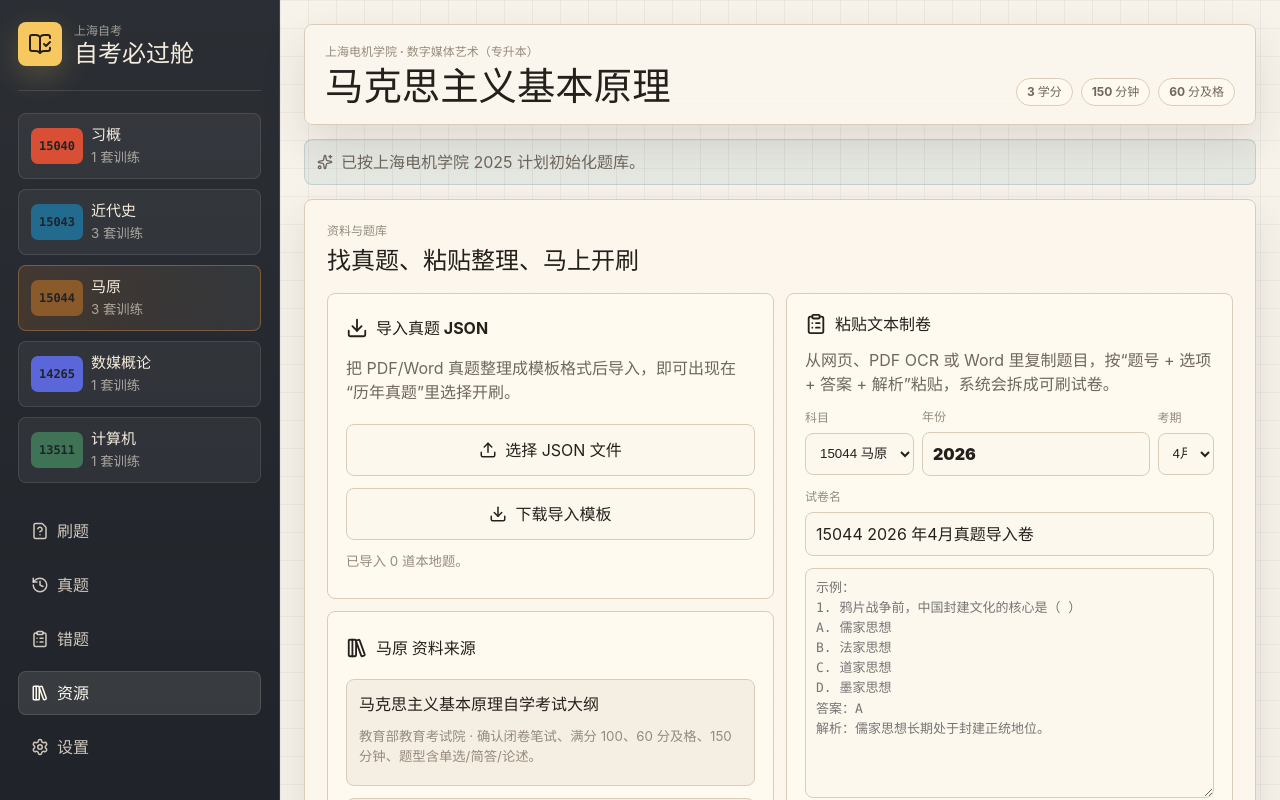
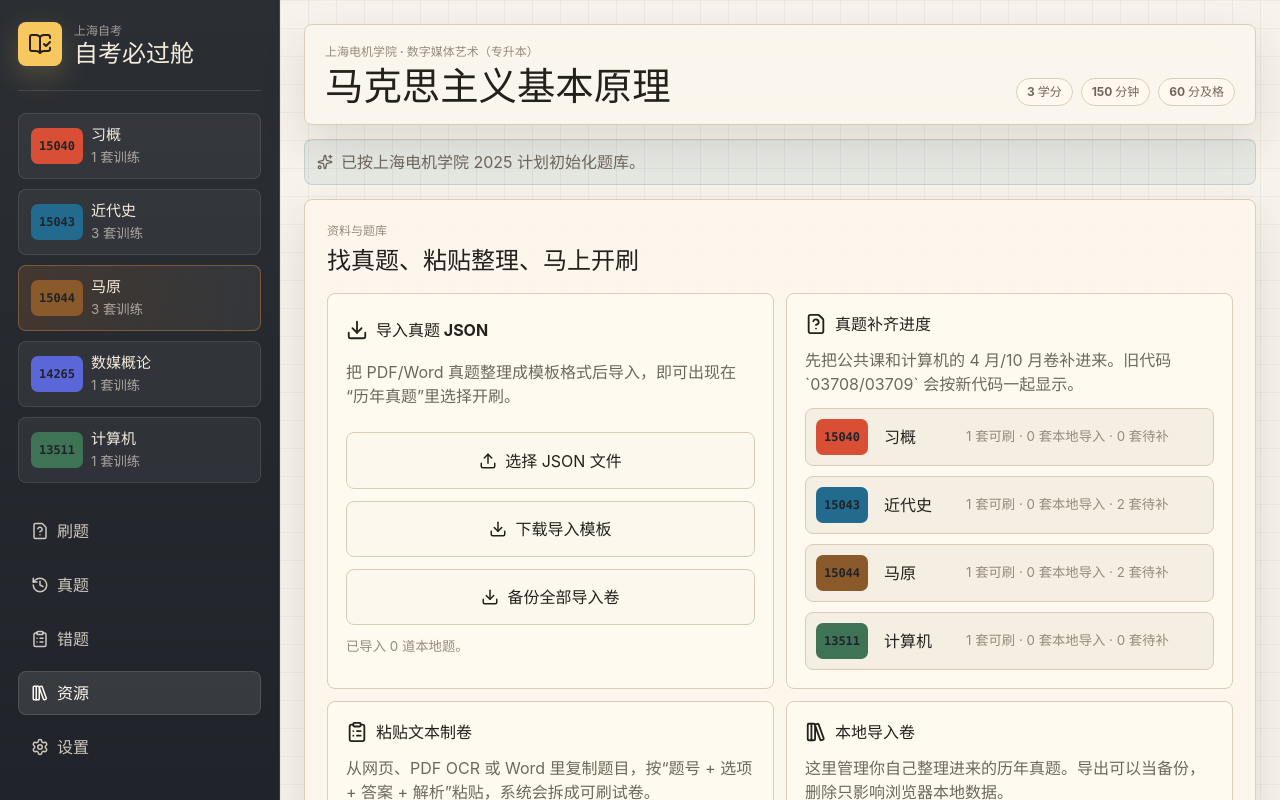
Before and after one commit to heweitianqing/zikao-biguo, a React (Vite) app: page / in a window 1280 px wide. Both pictures are taken after a click on the button "资源". Shown: the top 800 px of the page. Built offline with nearby package versions, Linux system fonts and the light colour scheme.

Commit message:
Add imported paper management

```diff
--- a/src/App.css
+++ b/src/App.css
@@ -527,6 +527,7 @@
 .library-view,
 .resources-view,
 .settings-view {
+  min-width: 0;
   padding: 22px;
 }
 
@@ -537,6 +538,7 @@
   display: grid;
   gap: 12px;
   margin-top: 18px;
+  min-width: 0;
 }
 
 .paper-item,
@@ -612,13 +614,14 @@
 .setting-card {
   display: grid;
   gap: 12px;
+  min-width: 0;
   padding: 18px;
   background: var(--paper-strong);
   border: 1px solid var(--line);
   border-radius: var(--radius);
 }
 
-.resource-box > div,
+.resource-box > div:first-child,
 .setting-card > span {
   display: flex;
   align-items: center;
@@ -652,6 +655,98 @@
   grid-row: span 2;
 }
 
+.coverage-box,
+.imported-manager {
+  align-content: start;
+}
+
+.coverage-list,
+.imported-paper-list {
+  display: grid;
+  gap: 10px;
+}
+
+.coverage-list > div {
+  display: grid;
+  grid-template-columns: 58px minmax(0, 72px) minmax(0, 1fr);
+  gap: 10px;
+  align-items: center;
+  min-width: 0;
+  width: 100%;
+  padding: 10px;
+  background: rgba(236, 228, 214, 0.5);
+  border: 1px solid var(--line);
+  border-radius: var(--radius);
+}
+
+.coverage-list strong,
+.coverage-list small {
+  min-width: 0;
+  overflow-wrap: anywhere;
+}
+
+.coverage-list small {
+  color: var(--ink-muted);
+}
+
+.imported-paper-item {
+  display: grid;
+  grid-template-columns: minmax(0, 1fr) auto;
+  gap: 12px;
+  align-items: center;
+  padding: 12px;
+  background: rgba(236, 228, 214, 0.5);
+  border: 1px solid var(--line);
+  border-radius: var(--radius);
+}
+
+.imported-paper-item > div:first-child {
+  min-width: 0;
+}
+
+.imported-paper-item span {
+  display: inline-flex;
+  min-height: 24px;
+  align-items: center;
+  padding: 3px 8px;
+  color: #fffaf0;
+  background: var(--night-2);
+  border-radius: 999px;
+  font-size: 12px;
+  font-weight: 800;
+}
+
+.imported-paper-item strong,
+.imported-paper-item small {
+  display: block;
+  margin-top: 4px;
+}
+
+.imported-paper-item small,
+.compact-empty {
+  color: var(--ink-muted);
+}
+
+.imported-paper-item > div:last-child {
+  display: flex;
+  flex-wrap: wrap;
+  justify-content: flex-end;
+  gap: 6px;
+}
+
+.imported-paper-item button {
+  min-height: 34px;
+  padding: 6px 9px;
+  font-size: 13px;
+}
+
+.compact-empty {
+  padding: 14px;
+  background: rgba(236, 228, 214, 0.5);
+  border: 1px dashed var(--line-strong);
+  border-radius: var(--radius);
+}
+
 .builder-fields {
   display: grid;
   grid-template-columns: minmax(0, 1.4fr) minmax(92px, 0.7fr) minmax(92px, 0.7fr);
@@ -662,6 +757,7 @@
 .wide-field {
   display: grid;
   gap: 6px;
+  min-width: 0;
 }
 
 .builder-fields span,
@@ -676,6 +772,7 @@
 .wide-field input,
 .paste-builder textarea {
   width: 100%;
+  min-width: 0;
   min-height: 42px;
   padding: 9px 10px;
   color: var(--ink);
@@ -812,6 +909,14 @@
     grid-row: auto;
   }
 
+  .imported-paper-item {
+    grid-template-columns: 1fr;
+  }
+
+  .imported-paper-item > div:last-child {
+    justify-content: flex-start;
+  }
+
   .mobile-nav {
     position: fixed;
     z-index: 10;
@@ -876,6 +981,14 @@
     grid-template-columns: 1fr;
   }
 
+  .coverage-list > div {
+    grid-template-columns: 58px minmax(0, 1fr);
+  }
+
+  .coverage-list small {
+    grid-column: 2;
+  }
+
   .option-list button {
     grid-template-columns: 32px minmax(0, 1fr);
   }
--- a/src/App.tsx
+++ b/src/App.tsx
@@ -60,6 +60,16 @@ function createAttempt(paper: Paper) {
 
 function getOptionLetter(index: number) {
   return String.fromCharCode(65 + index)
+}
+
+function downloadJson(filename: string, data: unknown) {
+  const blob = new Blob([JSON.stringify(data, null, 2)], { type: 'application/json' })
+  const url = URL.createObjectURL(blob)
+  const link = document.createElement('a')
+  link.href = url
+  link.download = filename
+  link.click()
+  URL.revokeObjectURL(url)
 }
 
 function App() {
@@ -354,6 +364,59 @@ function App() {
     setNotice(`${messagePrefix} ${bank.papers.length} 套试卷、${bank.questions.length} 道题，已切到新试卷。`)
   }
 
+  function deleteImportedPaper(paperId: string) {
+    const paper = imports.papers.find((item) => item.id === paperId)
+    if (!paper) {
+      setNotice('没有找到这套导入卷。')
+      return
+    }
+
+    const nextPapers = imports.papers.filter((item) => item.id !== paperId)
+    const nextQuestions = imports.questions.filter((question) => question.paperId !== paperId)
+    setImports({ papers: nextPapers, questions: nextQuestions })
+    saveImports(nextPapers, nextQuestions)
+    setState((current) => {
+      const nextAttempts = { ...current.attempts }
+      delete nextAttempts[paperId]
+      if (current.selectedPaperId !== paperId) {
+        return { ...current, attempts: nextAttempts }
+      }
+      const fallbackPaper = seedPapers.find((item) => item.courseId === paper.courseId) ?? seedPapers[0]
+      return {
+        ...current,
+        attempts: nextAttempts,
+        selectedCourseId: fallbackPaper.courseId,
+        selectedPaperId: fallbackPaper.id,
+        selectedQuestionIndex: 0,
+        view: current.view === 'resources' ? 'resources' : 'papers',
+      }
+    })
+    setNotice(`已删除本地导入卷：${paper.title}。`)
+  }
+
+  function exportImportedPaper(paperId: string) {
+    const paper = imports.papers.find((item) => item.id === paperId)
+    if (!paper) {
+      setNotice('没有找到这套导入卷。')
+      return
+    }
+    const bank = {
+      papers: [paper],
+      questions: imports.questions.filter((question) => question.paperId === paperId),
+    }
+    downloadJson(`${paper.id}.json`, bank)
+    setNotice(`已导出 ${paper.title}。`)
+  }
+
+  function exportAllImports() {
+    if (!imports.papers.length) {
+      setNotice('还没有导入卷可以备份。')
+      return
+    }
+    downloadJson(`zikao-biguo-imports-${new Date().toISOString().slice(0, 10)}.json`, imports)
+    setNotice(`已导出 ${imports.papers.length} 套导入卷备份。`)
+  }
+
   function handleImport(file: File) {
     const reader = new FileReader()
     reader.onload = () => {
@@ -368,13 +431,7 @@ function App() {
   }
 
   function downloadImportTemplate() {
-    const blob = new Blob([JSON.stringify(importTemplate, null, 2)], { type: 'application/json' })
-    const url = URL.createObjectURL(blob)
-    const link = document.createElement('a')
-    link.href = url
-    link.download = 'zikao-import-template.json'
-    link.click()
-    URL.revokeObjectURL(url)
+    downloadJson('zikao-import-template.json', importTemplate)
   }
 
   function clearData() {
@@ -664,10 +721,16 @@ function App() {
         {state.view === 'resources' && (
           <ResourcesView
             selectedCourse={selectedCourse}
+            allPapers={allPapers}
+            importedBank={imports}
             importedCount={imports.questions.length}
             onImport={handleImport}
             onImportBank={(bank, messagePrefix) => importBank(bank, messagePrefix)}
             onDownloadTemplate={downloadImportTemplate}
+            onExportAllImports={exportAllImports}
+            onExportImportedPaper={exportImportedPaper}
+            onDeleteImportedPaper={deleteImportedPaper}
+            onOpenPaper={selectPaper}
           />
         )}
 
@@ -784,16 +847,28 @@ function MistakesView({ questions, onOpen }: { questions: Question[]; onOpen: (q
 
 function ResourcesView({
   selectedCourse,
+  allPapers,
+  importedBank,
   importedCount,
   onImport,
   onImportBank,
   onDownloadTemplate,
+  onExportAllImports,
+  onExportImportedPaper,
+  onDeleteImportedPaper,
+  onOpenPaper,
 }: {
   selectedCourse: (typeof courses)[number]
+  allPapers: Paper[]
+  importedBank: ImportedBank
   importedCount: number
   onImport: (file: File) => void
   onImportBank: (bank: ImportedBank, messagePrefix?: string) => void
   onDownloadTemplate: () => void
+  onExportAllImports: () => void
+  onExportImportedPaper: (paperId: string) => void
+  onDeleteImportedPaper: (paperId: string) => void
+  onOpenPaper: (paper: Paper) => void
 }) {
   const [builderCourseId, setBuilderCourseId] = useState(selectedCourse.id)
   const [builderYear, setBuilderYear] = useState(new Date().getFullYear())
@@ -801,6 +876,19 @@ function ResourcesView({
   const [builderTitle, setBuilderTitle] = useState(`${selectedCourse.code} ${new Date().getFullYear()} 年4月真题导入卷`)
   const [pastedText, setPastedText] = useState('')
   const [builderMessage, setBuilderMessage] = useState('支持常见格式：题号开头、A/B/C/D 选项、答案、解析。')
+  const importedQuestionCount = (paperId: string) =>
+    importedBank.questions.filter((question) => question.paperId === paperId).length
+  const courseCoverage = courses
+    .filter((course) => ['xi', 'history', 'marx', 'multimedia'].includes(course.id))
+    .map((course) => {
+      const coursePapers = allPapers.filter((paper) => paper.courseId === course.id)
+      return {
+        course,
+        readyCount: coursePapers.filter((paper) => paper.status === 'ready').length,
+        importedCount: importedBank.papers.filter((paper) => paper.courseId === course.id).length,
+        waitingCount: coursePapers.filter((paper) => paper.status === 'needs-import').length,
+      }
+    })
 
   function buildPaperFromText() {
     const course = courses.find((item) => item.id === builderCourseId) ?? selectedCourse
@@ -853,7 +941,30 @@ function ResourcesView({
             <Download size={18} />
             下载导入模板
           </button>
+          <button type="button" onClick={onExportAllImports}>
+            <Download size={18} />
+            备份全部导入卷
+          </button>
           <small>已导入 {importedCount} 道本地题。</small>
+        </div>
+
+        <div className="resource-box coverage-box">
+          <div>
+            <FileQuestion size={22} />
+            <strong>真题补齐进度</strong>
+          </div>
+          <p>先把公共课和计算机的 4 月/10 月卷补进来。旧代码 `03708/03709` 会按新代码一起显示。</p>
+          <div className="coverage-list">
+            {courseCoverage.map(({ course, readyCount, importedCount: localCount, waitingCount }) => (
+              <div key={course.id}>
+                <span className="course-code" style={{ '--course-color': course.color } as CSSProperties}>
+                  {course.code}
+                </span>
+                <strong>{course.shortName}</strong>
+                <small>{readyCount} 套可刷 · {localCount} 套本地导入 · {waitingCount} 套待补</small>
+              </div>
+            ))}
+          </div>
         </div>
 
         <div className="resource-box paste-builder">
@@ -910,6 +1021,49 @@ function ResourcesView({
           <small>{builderMessage}</small>
         </div>
 
+        <div className="resource-box imported-manager">
+          <div>
+            <ArchiveIcon />
+            <strong>本地导入卷</strong>
+          </div>
+          <p>这里管理你自己整理进来的历年真题。导出可以当备份，删除只影响浏览器本地数据。</p>
+          {importedBank.papers.length ? (
+            <div className="imported-paper-list">
+              {importedBank.papers
+                .slice()
+                .sort((a, b) => b.year - a.year || a.title.localeCompare(b.title))
+                .map((paper) => {
+                  const course = courses.find((item) => item.id === paper.courseId)
+                  return (
+                    <div key={paper.id} className="imported-paper-item">
+                      <div>
+                        <span>{course?.shortName ?? paper.courseId}</span>
+                        <strong>{paper.title}</strong>
+                        <small>{paper.year} · {paper.session} · {importedQuestionCount(paper.id)} 题 · {paper.totalScore} 分</small>
+                      </div>
+                      <div>
+                        <button type="button" onClick={() => onOpenPaper(paper)}>
+                          <FileQuestion size={16} />
+                          开刷
+                        </button>
+                        <button type="button" onClick={() => onExportImportedPaper(paper.id)}>
+                          <Download size={16} />
+                          导出
+                        </button>
+                        <button type="button" onClick={() => onDeleteImportedPaper(paper.id)}>
+                          <XCircle size={16} />
+                          删除
+                        </button>
+                      </div>
+                    </div>
+                  )
+                })}
+            </div>
+          ) : (
+            <div className="compact-empty">还没有本地导入卷。先用粘贴制卷或 JSON 导入补一套。</div>
+          )}
+        </div>
+
         <div className="resource-box source-list">
           <div>
             <LibraryBig size={22} />
@@ -946,6 +1100,10 @@ function ResourcesView({
       </div>
     </section>
   )
+}
+
+function ArchiveIcon() {
+  return <LibraryBig size={22} />
 }
 
 function SettingsView({
```
Also changed, not shown: 1 other file (tests, documents, lock files or other folders).
